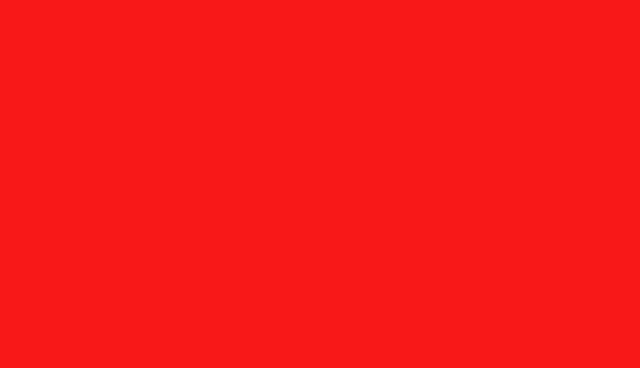
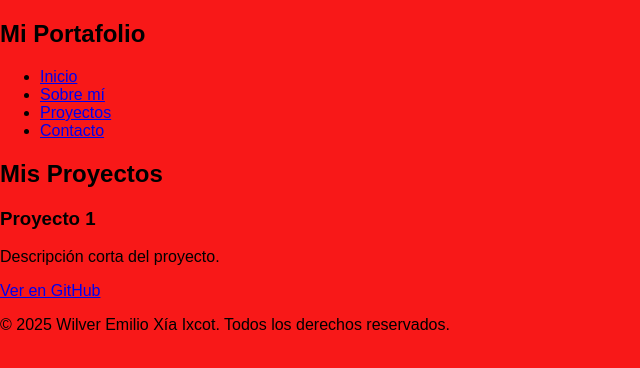
Before and after one commit to WilverEmilio/portafolio, a React (Vite) app: page /projects in a window 1280 px wide. Shown: the top 368 px of the page, without its empty margins (0-640 px from the left). Built offline with nearby package versions, Linux system fonts and the light colour scheme.

Commit message:
Agregando los archivos necesarios para poder darle diseño y forma al proyecto

```diff
--- a/index.html
+++ b/index.html
@@ -1,4 +1,4 @@
-<!doctype html>
+<!DOCTYPE html>
 <html lang="en">
   <head>
     <meta charset="UTF-8" />
--- a/package.json
+++ b/package.json
@@ -10,8 +10,10 @@
     "preview": "vite preview"
   },
   "dependencies": {
+    "ogl": "^1.0.11",
     "react": "^19.0.0",
-    "react-dom": "^19.0.0"
+    "react-dom": "^19.0.0",
+    "react-router-dom": "^7.5.0"
   },
   "devDependencies": {
     "@eslint/js": "^9.21.0",
--- a/src/App.jsx
+++ b/src/App.jsx
@@ -1,10 +1,24 @@
-import { useState } from 'react'
+import { BrowserRouter as Router, Routes, Route } from 'react-router-dom'
+import Header from './components/Header'
+import Footer from './components/Footer'
+import Home from './pages/Home/Home'
+import About from './pages/About/About'
+import Contact from './pages/Contact/Contact'
+import Projects from './pages/Projects/Projects'
 import './App.css'
 
 function App() {
   return (
-    <>
-    </>
+    <Router>
+      <Header />
+      <Routes>
+        <Route path="/" element={<Home />} />
+        <Route path="/about" element={<About />} />
+        <Route path="/contact" element={<Contact />} />
+        <Route path="/projects" element={<Projects />} />
+      </Routes>
+      <Footer />
+    </Router>
   )
 }
 
--- /dev/null
+++ b/src/components/Footer.jsx
@@ -0,0 +1,9 @@
+const Footer = () => {
+    return (
+      <footer className="footer">
+        <p>© {new Date().getFullYear()} Wilver Emilio Xía Ixcot. Todos los derechos reservados.</p>
+      </footer>
+    );
+  };
+
+  export default Footer;
--- /dev/null
+++ b/src/components/Header.jsx
@@ -0,0 +1,19 @@
+import { Link } from 'react-router-dom';
+
+const Header = () => {
+  return (
+    <header className="header">
+      <nav>
+        <h1>Mi Portafolio</h1>
+        <ul>
+          <li><Link to="/">Inicio</Link></li>
+          <li><Link to="/about">Sobre mí</Link></li>
+          <li><Link to="/projects">Proyectos</Link></li>
+          <li><Link to="/contact">Contacto</Link></li>
+        </ul>
+      </nav>
+    </header>
+  );
+};
+
+export default Header;
--- /dev/null
+++ b/src/pages/About/About.jsx
@@ -0,0 +1,15 @@
+const About = () => {
+    return (
+      <section className="about">
+        <h2>Sobre mí</h2>
+        <p>Soy un desarrollador web con experiencia en React, Node.js y más...</p>
+        <ul>
+          <li>💻 JavaScript, React, Node</li>
+          <li>🎨 HTML, CSS, Tailwind</li>
+          <li>🔧 Git, GitHub, APIs REST</li>
+        </ul>
+      </section>
+    );
+  };
+
+  export default About;
--- /dev/null
+++ b/src/pages/Contact/Contact.jsx
@@ -0,0 +1,10 @@
+const Contact = () => {
+    return (
+        <div>
+            <h1>Contacts</h1>
+            <p>Contact me at:</p>
+        </div>
+    )
+}
+
+export default Contact;
--- /dev/null
+++ b/src/pages/Home/Home.jsx
@@ -0,0 +1,11 @@
+const Home = () => {
+    return (
+      <section className="home">
+        <h2>Hola, soy Wilver Emilio Xiá Ixcot</h2>
+        <p>Desarrollador Frontend / Fullstack | Apasionado por el diseño y la tecnología</p>
+        <a href="/contact" className="btn">Contáctame</a>
+      </section>
+    );
+  };
+
+  export default Home;
--- /dev/null
+++ b/src/pages/Projects/Projects.jsx
@@ -0,0 +1,17 @@
+const Projects = () => {
+    return (
+      <section className="projects">
+        <h2>Mis Proyectos</h2>
+        <div className="project-list">
+          {/* Aquí podrías mapear un array de proyectos y usar un ProjectCard */}
+          <div className="project">
+            <h3>Proyecto 1</h3>
+            <p>Descripción corta del proyecto.</p>
+            <a href="https://github.com/tuusuario/proyecto1" target="_blank" rel="noreferrer">Ver en GitHub</a>
+          </div>
+        </div>
+      </section>
+    );
+  };
+
+  export default Projects;
```
Also changed, not shown: src/components/ProjectCard.jsx (added), 2 other files (tests, documents, lock files or other folders).
